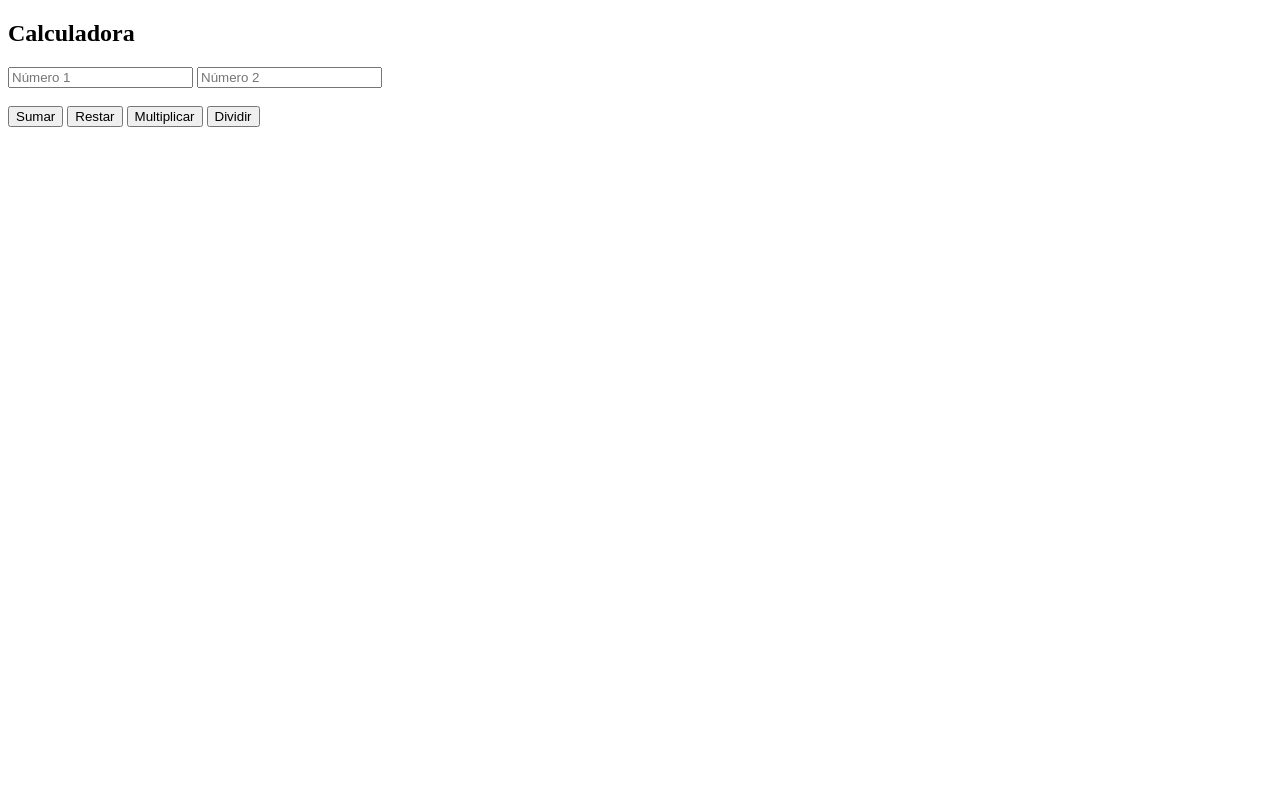
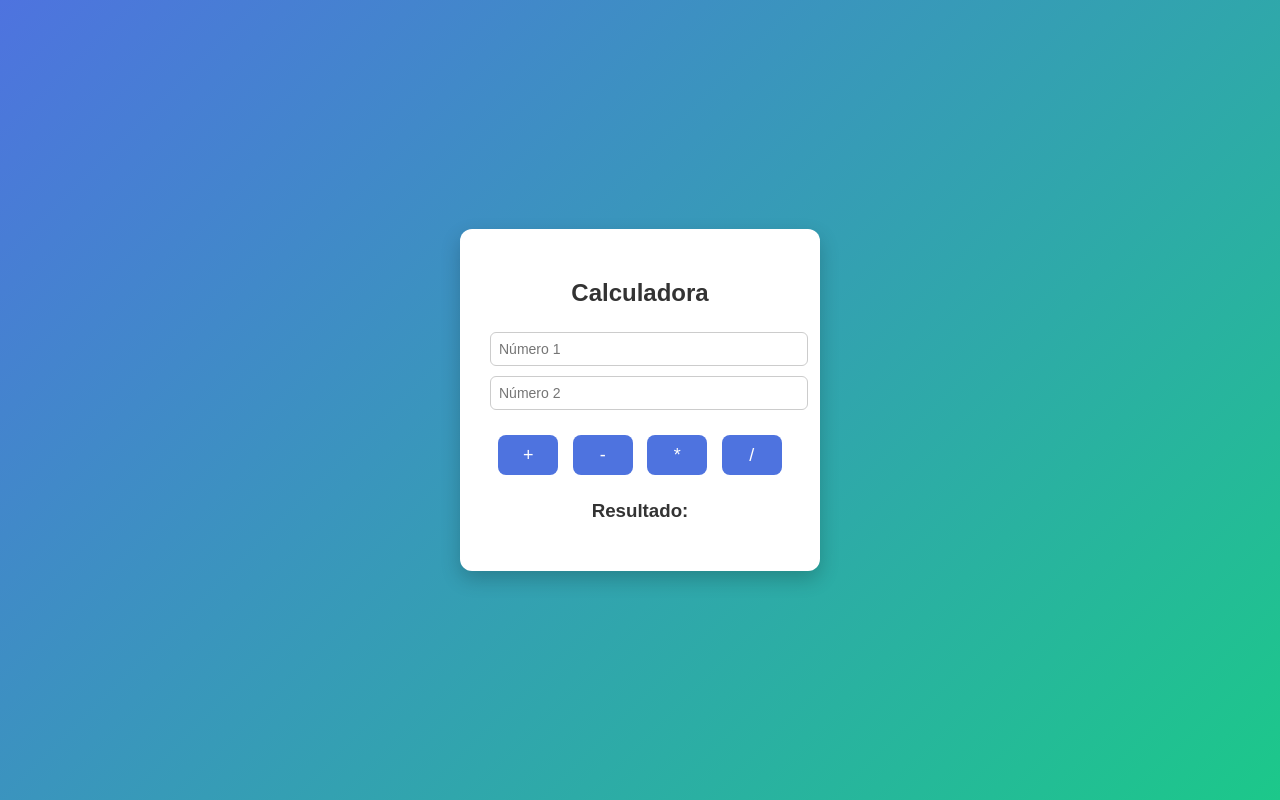
Before and after one commit to Braxlax/Calculadora, a website: page index.html in a window 1280 px wide. Drawn offline with Linux system fonts and the light colour scheme.

Commit message:
añadir los estilos

```diff
--- a/app.js
+++ b/app.js
@@ -16,7 +16,7 @@ var Calculadora = /** @class */ (function () {
     };
     Calculadora.prototype.dividir = function (a, b) {
         if (b === 0) {
-            throw new Error("No se puede dividir entre cero");
+            throw new Error("No es posible dividir entre cero");
         }
         this.resultado = a / b;
         return this.resultado;
@@ -28,13 +28,11 @@ var Calculadora = /** @class */ (function () {
 }());
 var calc = new Calculadora();
 var resultadoElemento = document.getElementById("resultado");
-// Función reutilizable para obtener números
 function obtenerNumeros() {
     var num1 = Number(document.getElementById("num1").value);
     var num2 = Number(document.getElementById("num2").value);
     return [num1, num2];
 }
-// Eventos
 document.getElementById("btnSumar")
     .addEventListener("click", function () {
     var _a = obtenerNumeros(), a = _a[0], b = _a[1];
@@ -57,6 +55,6 @@ document.getElementById("btnDividir")
         resultadoElemento.innerText = "Resultado: " + calc.dividir(a, b);
     }
     catch (error) {
-        resultadoElemento.innerText = "Error: No se puede dividir entre 0";
+        resultadoElemento.innerText = "Error: No es posible dividir entre cero";
     }
 });
--- a/estilos.css
+++ b/estilos.css
@@ -0,0 +1,60 @@
+body {
+    margin: 0;
+    font-family: Arial, sans-serif;
+    background: linear-gradient(135deg, #4e73df, #1cc88a);
+    display: flex;
+    justify-content: center;
+    align-items: center;
+    height: 100vh;
+}
+
+.container {
+    background-color: white;
+    padding: 30px;
+    border-radius: 12px;
+    box-shadow: 0px 8px 20px rgba(0, 0, 0, 0.2);
+    text-align: center;
+    width: 300px;
+}
+
+h2 {
+    margin-bottom: 20px;
+    color: #333;
+}
+
+.inputs input {
+    width: 100%;
+    padding: 8px;
+    margin: 5px 0;
+    border-radius: 6px;
+    border: 1px solid #ccc;
+    font-size: 14px;
+}
+
+.buttons {
+    margin-top: 15px;
+}
+
+.buttons button {
+    width: 60px;
+    height: 40px;
+    margin: 5px;
+    border: none;
+    border-radius: 8px;
+    background-color: #4e73df;
+    color: white;
+    font-size: 18px;
+    cursor: pointer;
+    transition: 0.2s ease;
+}
+
+.buttons button:hover {
+    background-color: #2e59d9;
+    transform: scale(1.05);
+}
+
+#resultado {
+    margin-top: 20px;
+    font-weight: bold;
+    color: #333;
+}
--- a/index.html
+++ b/index.html
@@ -1,24 +1,29 @@
 <!DOCTYPE html>
-<html>
+<html lang="es">
 <head>
     <meta charset="UTF-8">
-    <title>Calculadora POO</title>
+    <title>Calculadora TypeScript</title>
+    <link rel="stylesheet" href="estilos.css">
 </head>
 <body>
 
-    <h2>Calculadora</h2>
+    <div class="container">
+        <h2>Calculadora</h2>
 
-    <input type="number" id="num1" placeholder="Número 1">
-    <input type="number" id="num2" placeholder="Número 2">
+        <div class="inputs">
+            <input type="number" id="num1" placeholder="Número 1">
+            <input type="number" id="num2" placeholder="Número 2">
+        </div>
 
-    <br><br>
+        <div class="buttons">
+            <button id="btnSumar">+</button>
+            <button id="btnRestar">-</button>
+            <button id="btnMultiplicar">*</button>
+            <button id="btnDividir">/</button>
+        </div>
 
-    <button id="btnSumar">Sumar</button>
-    <button id="btnRestar">Restar</button>
-    <button id="btnMultiplicar">Multiplicar</button>
-    <button id="btnDividir">Dividir</button>
-
-    <h3 id="resultado"></h3>
+        <h3 id="resultado">Resultado: </h3>
+    </div>
 
     <script src="app.js"></script>
 </body>
```
Also changed, not shown: app.ts (+4 -4 lines), tsconfig.json (added, +44 -0 lines).
